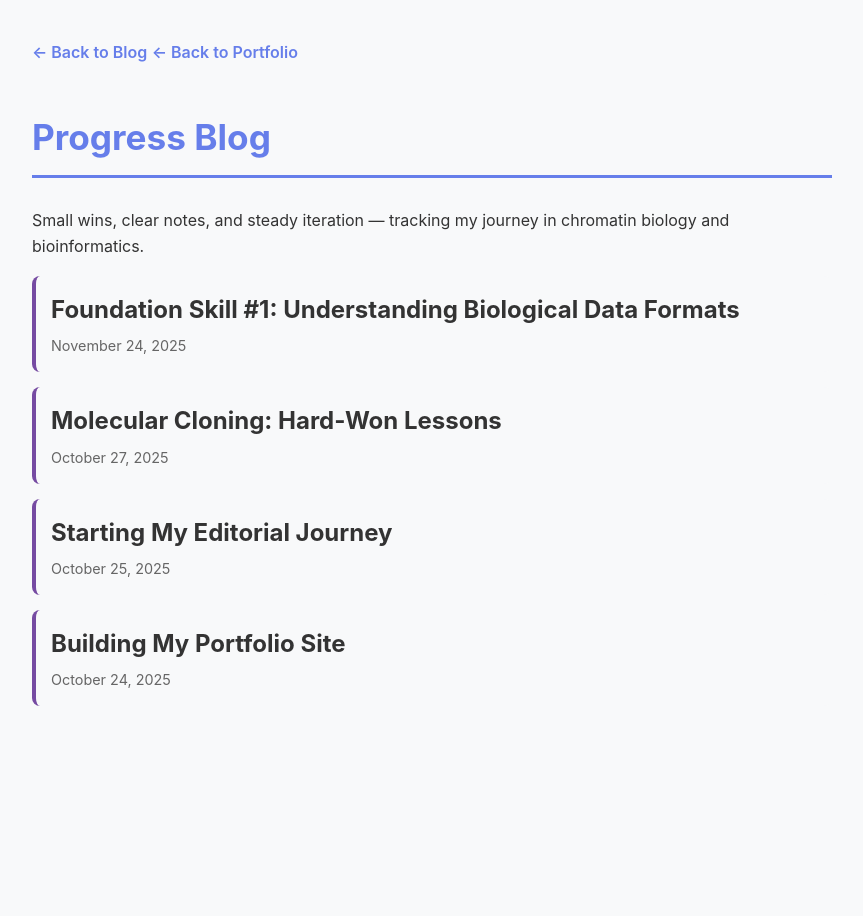
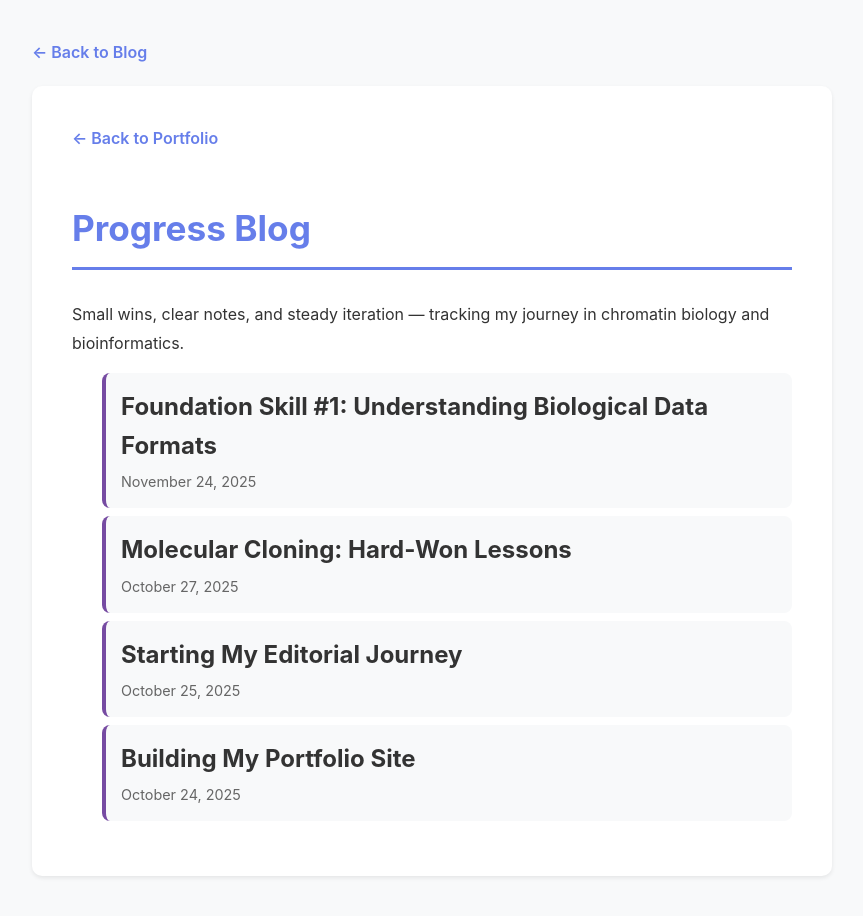
Before and after one commit to ipekselcen/ipekselcen.github.io, a Jekyll site: the page built from blog.html, in a window 1280 px wide. Shown: the whole page, without its empty margins (208-1071 px from the left). Built offline with Jekyll 4.4.1, drawn with Linux system fonts in a browser that asks for light colours.

Commit message:
Update default.html

```diff
--- a/_layouts/default.html
+++ b/_layouts/default.html
@@ -100,6 +100,10 @@
 <body>
   <a href="/blog/" class="back-link">← Back to Blog</a>
 
-  {{ content }}
+  <article>
+    <div class="content">
+      {{ content }}
+    </div>
+  </article>
 </body>
 </html>
```
